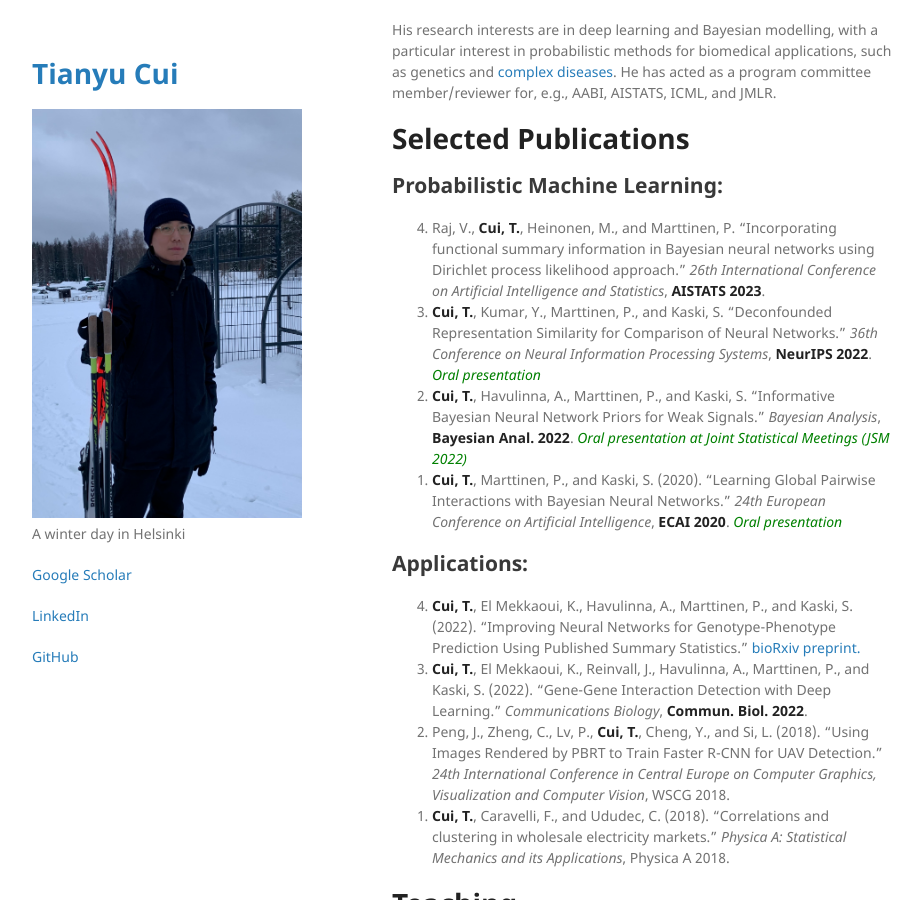
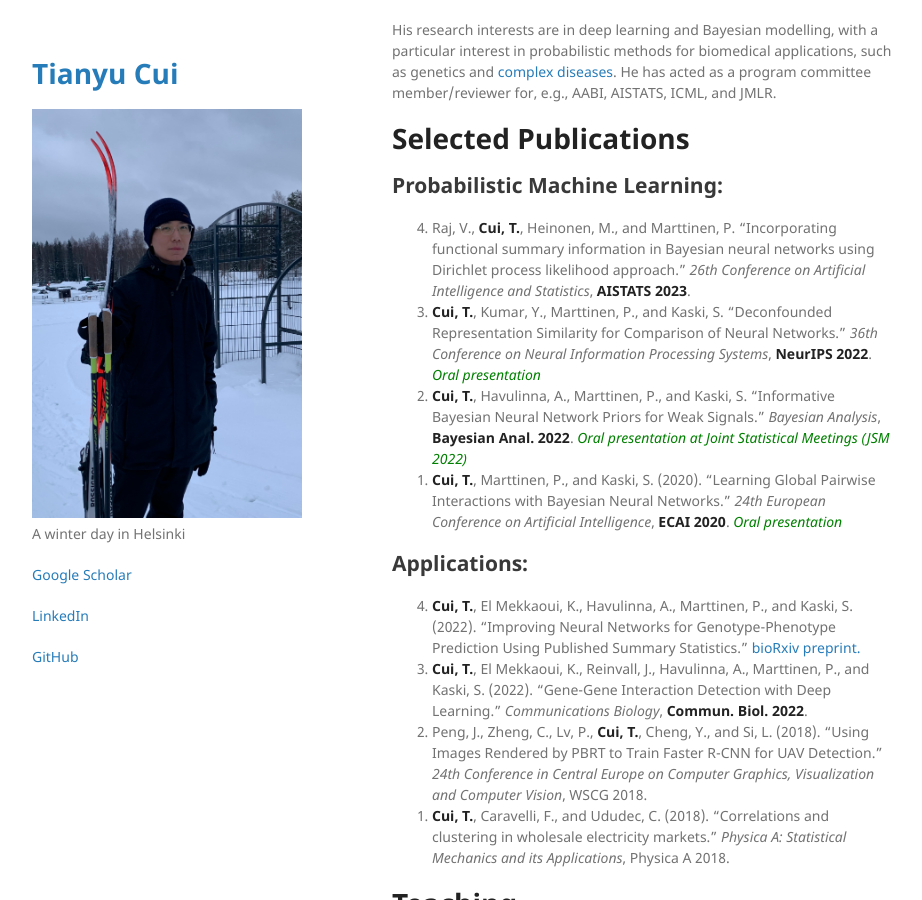
Before and after one commit to tycui/tycui.github.io, a Jekyll site: the page built from index.md, in a window 1280 px wide and 900 px high, scrolled down 257 px. Shown: the whole window, without its empty margins (178-1100 px from the left). Built offline with Jekyll 4.4.1, drawn with Linux system fonts in a browser that asks for light colours; our own code applies the rules of GitHub Pages for plain Markdown files.

Commit message:
Update index.md

```diff
--- a/index.md
+++ b/index.md
@@ -11,7 +11,7 @@ His research interests are in deep learning and Bayesian modelling, with a parti
 # Selected Publications
 
 ## Probabilistic Machine Learning:
-0. Raj, V., **Cui, T.**, Heinonen, M., and Marttinen, P. "Incorporating functional summary information in Bayesian neural networks using Dirichlet process likelihood approach." _26th International Conference on Artificial Intelligence and Statistics_, **AISTATS 2023**.
+0. Raj, V., **Cui, T.**, Heinonen, M., and Marttinen, P. "Incorporating functional summary information in Bayesian neural networks using Dirichlet process likelihood approach." _26th Conference on Artificial Intelligence and Statistics_, **AISTATS 2023**.
 0. **Cui, T.**, Kumar, Y., Marttinen, P., and Kaski, S. "Deconfounded Representation Similarity for Comparison of Neural Networks." _36th Conference on Neural Information Processing Systems_, **NeurIPS 2022**. <span style="color:green"> *Oral presentation* </span>
 0. **Cui, T.**, Havulinna, A., Marttinen, P., and Kaski, S. "Informative Bayesian Neural Network Priors for Weak Signals." _Bayesian Analysis_, **Bayesian Anal. 2022**. <span style="color:green"> *Oral presentation at Joint Statistical Meetings (JSM 2022)* </span>
 0. **Cui, T.**, Marttinen, P., and Kaski, S. (2020). "Learning Global Pairwise Interactions with Bayesian Neural Networks." _24th European Conference on Artificial Intelligence_, **ECAI 2020**. <span style="color:green"> *Oral presentation* </span>
@@ -20,7 +20,7 @@ His research interests are in deep learning and Bayesian modelling, with a parti
 ## Applications:
 0. **Cui, T.**, El Mekkaoui, K., Havulinna, A., Marttinen, P., and Kaski, S. (2022). "Improving Neural Networks for Genotype-Phenotype Prediction Using Published Summary Statistics." [bioRxiv preprint.](https://www.biorxiv.org/content/10.1101/2021.11.09.467937v1)
 0. **Cui, T.**, El Mekkaoui, K., Reinvall, J., Havulinna, A., Marttinen, P., and Kaski, S. (2022). "Gene-Gene Interaction Detection with Deep Learning." _Communications Biology_, **Commun. Biol. 2022**.
-0. Peng, J., Zheng, C., Lv, P., **Cui, T.**, Cheng, Y., and Si, L. (2018). "Using Images Rendered by PBRT to Train Faster R-CNN for UAV Detection." _24th International Conference in Central Europe on Computer Graphics, Visualization and Computer Vision_, WSCG 2018.
+0. Peng, J., Zheng, C., Lv, P., **Cui, T.**, Cheng, Y., and Si, L. (2018). "Using Images Rendered by PBRT to Train Faster R-CNN for UAV Detection." _24th Conference in Central Europe on Computer Graphics, Visualization and Computer Vision_, WSCG 2018.
 0. **Cui, T.**, Caravelli, F., and Ududec, C. (2018). "Correlations and clustering in wholesale electricity markets." _Physica A: Statistical Mechanics and its Applications_, Physica A 2018.
 {: reversed="reversed"}
 
```
